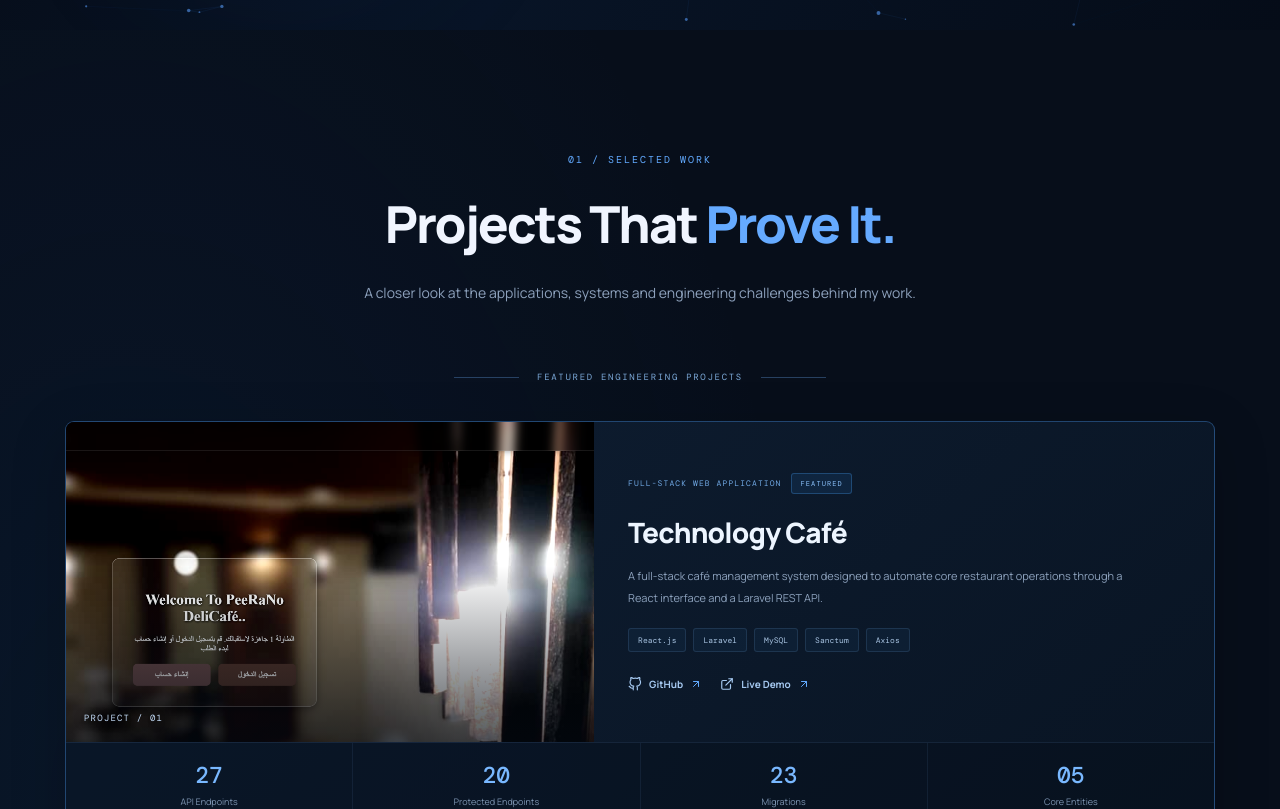
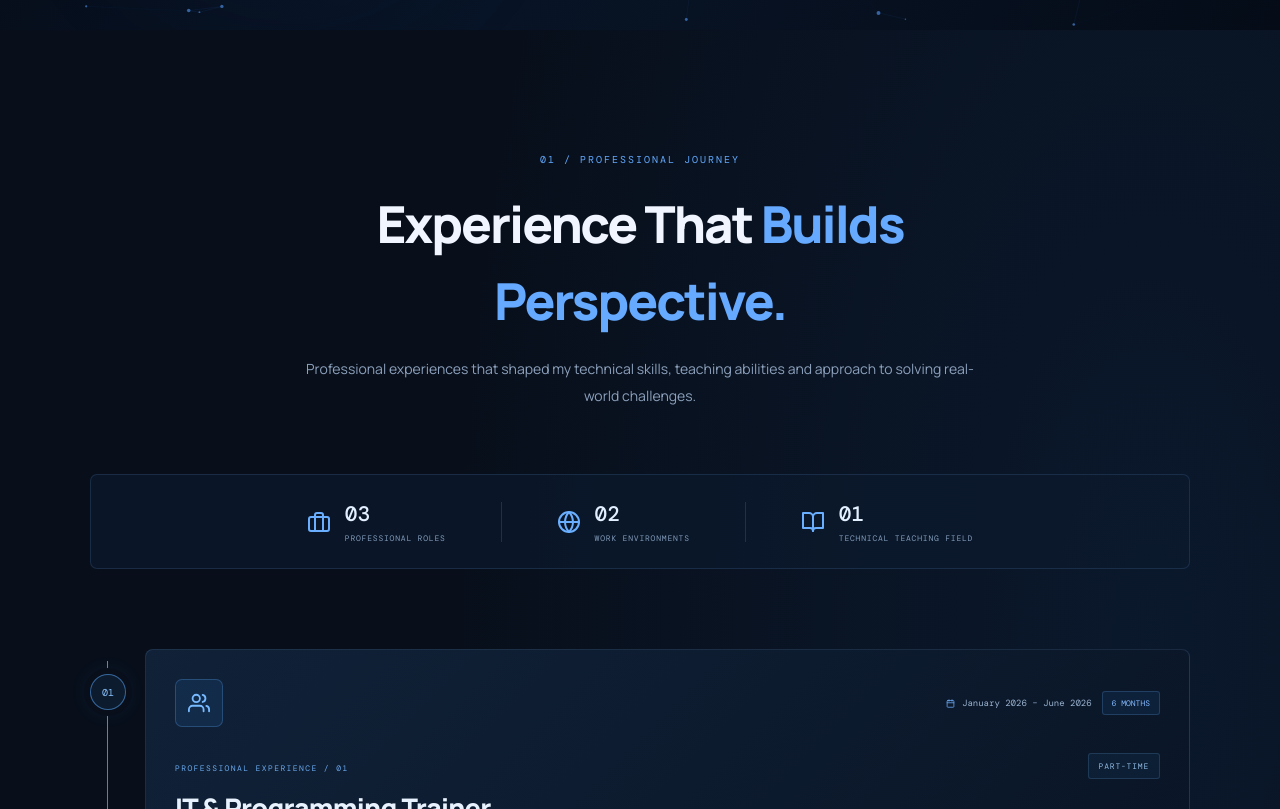
Before and after one commit to pierre-salameh/portfolio, a React (Vite) app: page / in a window 1280 px wide. Shown: the part 851-1660 px from the top of the page. Built offline with nearby package versions, Linux system fonts and the light colour scheme.

Commit message:
Complete portfolio updates

```diff
--- a/src/App.jsx
+++ b/src/App.jsx
@@ -19,8 +19,8 @@ function App() {
 
       <main>
         <Home />
+        <Experience />
         <Projects />
-        <Experience />
         <About />
         <TechnicalSkills />
         <Courses />
--- a/src/components/Experience.jsx
+++ b/src/components/Experience.jsx
@@ -118,7 +118,7 @@ function Experience() {
         <div className="section-heading">
 
           <span className="section-eyebrow">
-            02 / PROFESSIONAL JOURNEY
+            01 / PROFESSIONAL JOURNEY
           </span>
 
           <h2>
--- a/src/components/Projects.jsx
+++ b/src/components/Projects.jsx
@@ -265,7 +265,7 @@ function Projects() {
 
         <div className="section-heading">
           <span className="section-eyebrow">
-            01 / SELECTED WORK
+            02 / SELECTED WORK
           </span>
 
           <h2>
```
